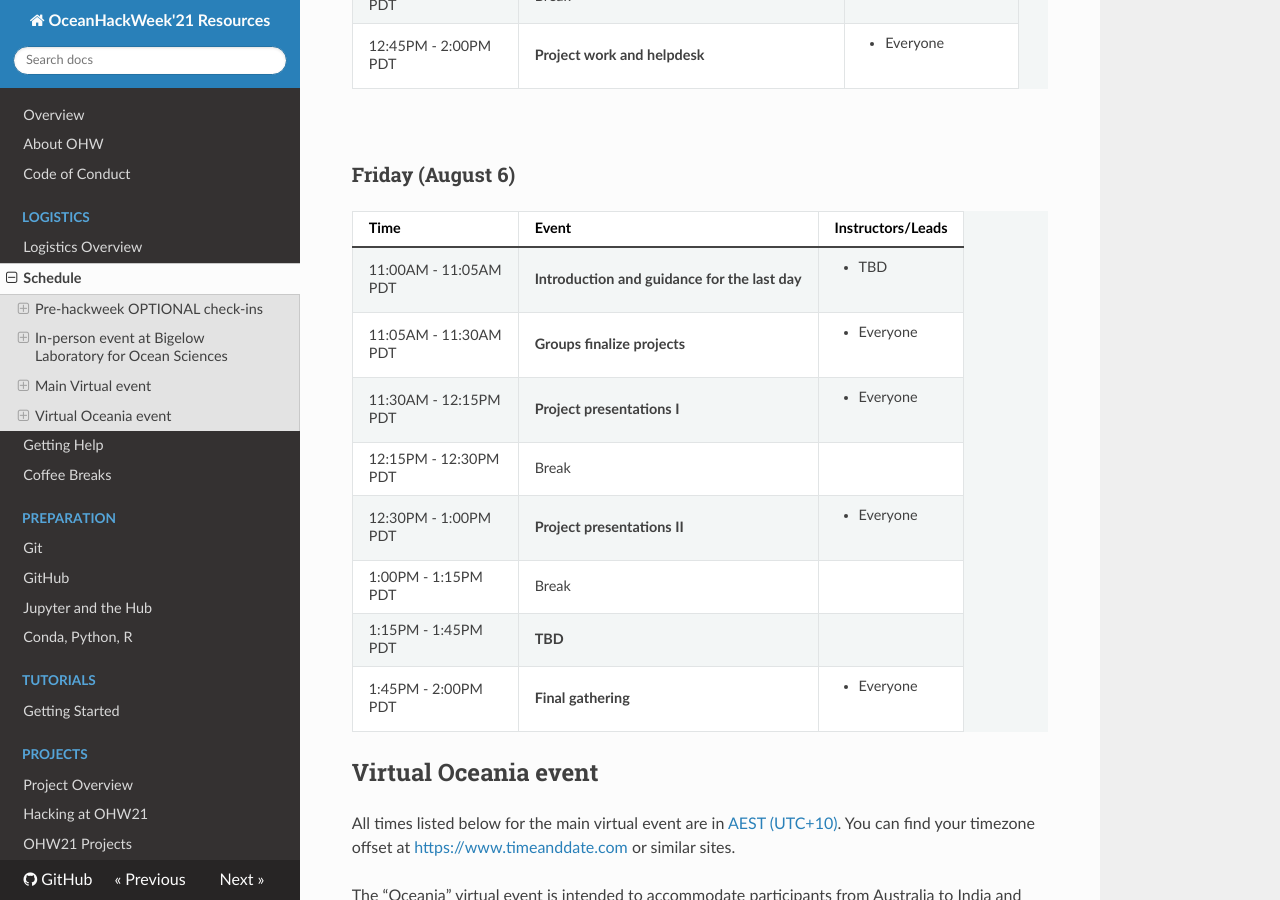
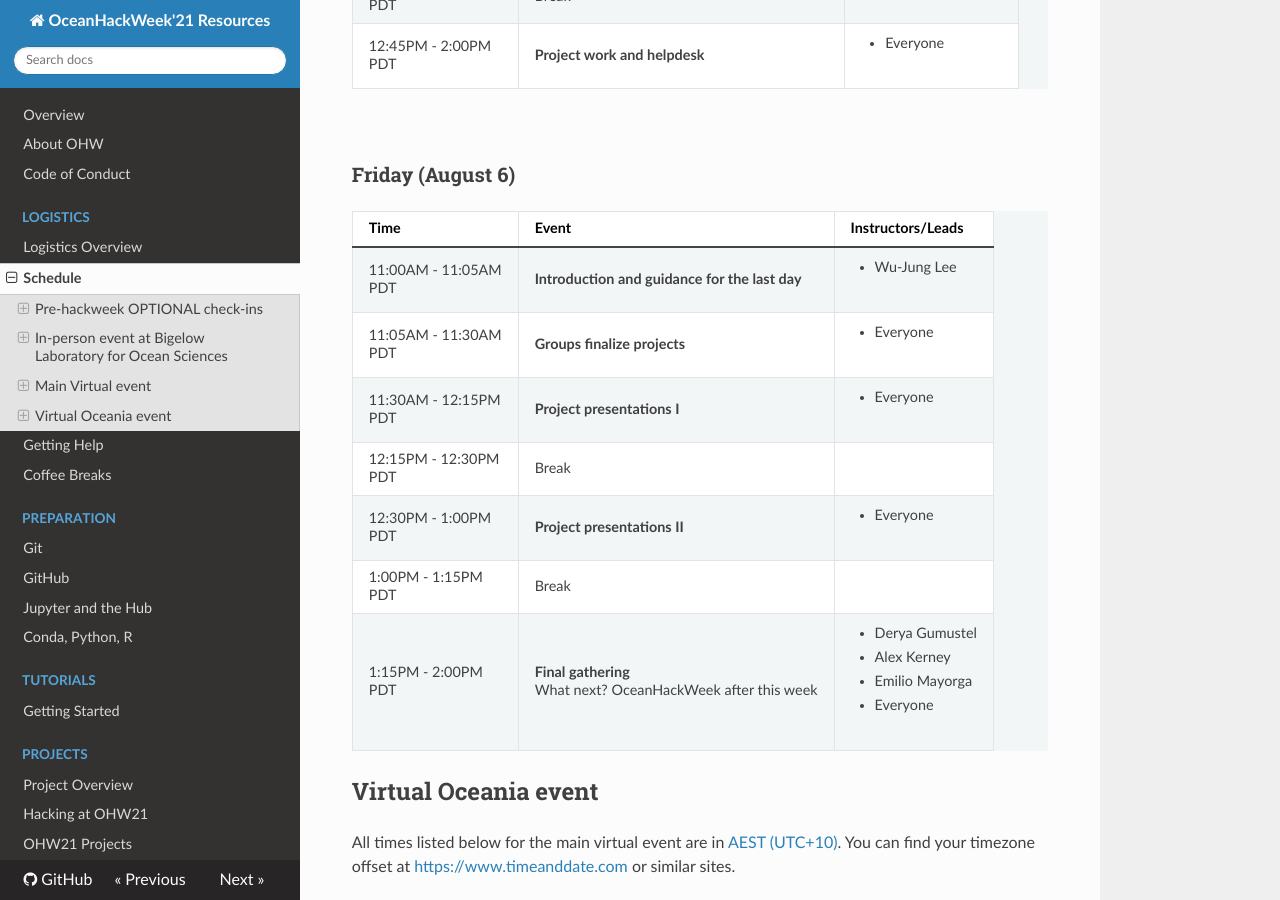
Before and after one commit to oceanhackweek/ohw-resources, an MkDocs documentation site: the page built from docs/schedule.md, in a window 1280 px wide and 900 px high, scrolled down 4706 px. Built offline with MkDocs 1.6.1, drawn with Linux system fonts in a browser that asks for light colours; nearby versions of some CDN libraries.

Commit message:
Update schedule.md
Update Friday schedule

```diff
--- a/docs/schedule.md
+++ b/docs/schedule.md
@@ -528,7 +528,7 @@ All times listed below for the main virtual event are in [PDT (UTC-7)](https://w
         <strong>Introduction and guidance for the last day</strong>
       </td>
       <td>
-        <ul><li>TBD</li></ul>
+        <ul><li>Wu-Jung Lee</li></ul>
       </td>
     </tr>
     <tr>
@@ -565,17 +565,17 @@ All times listed below for the main virtual event are in [PDT (UTC-7)](https://w
       <td> </td>
     </tr>
     <tr>
-      <td>1:15PM - 1:45PM<br>PDT</td>
+      <td>1:15PM - 2:00PM<br>PDT</td>
+      <td><strong>Final gathering</strong><br>
+	  What next? OceanHackWeek after this week
+      </td>
       <td>
-        <strong>TBD</strong>
-      </td>
-      <td> </td>
-    </tr>
-    <tr>
-      <td>1:45PM - 2:00PM<br>PDT</td>
-      <td><strong>Final gathering</strong></td>
-      <td>
-        <ul><li>Everyone</li></ul>
+        <ul>
+	  <li>Derya Gumustel</li>
+	  <li>Alex Kerney</li>
+	  <li>Emilio Mayorga</li>
+	  <li>Everyone</li>
+	</ul>
       </td>
     </tr>
   </tbody>
```
